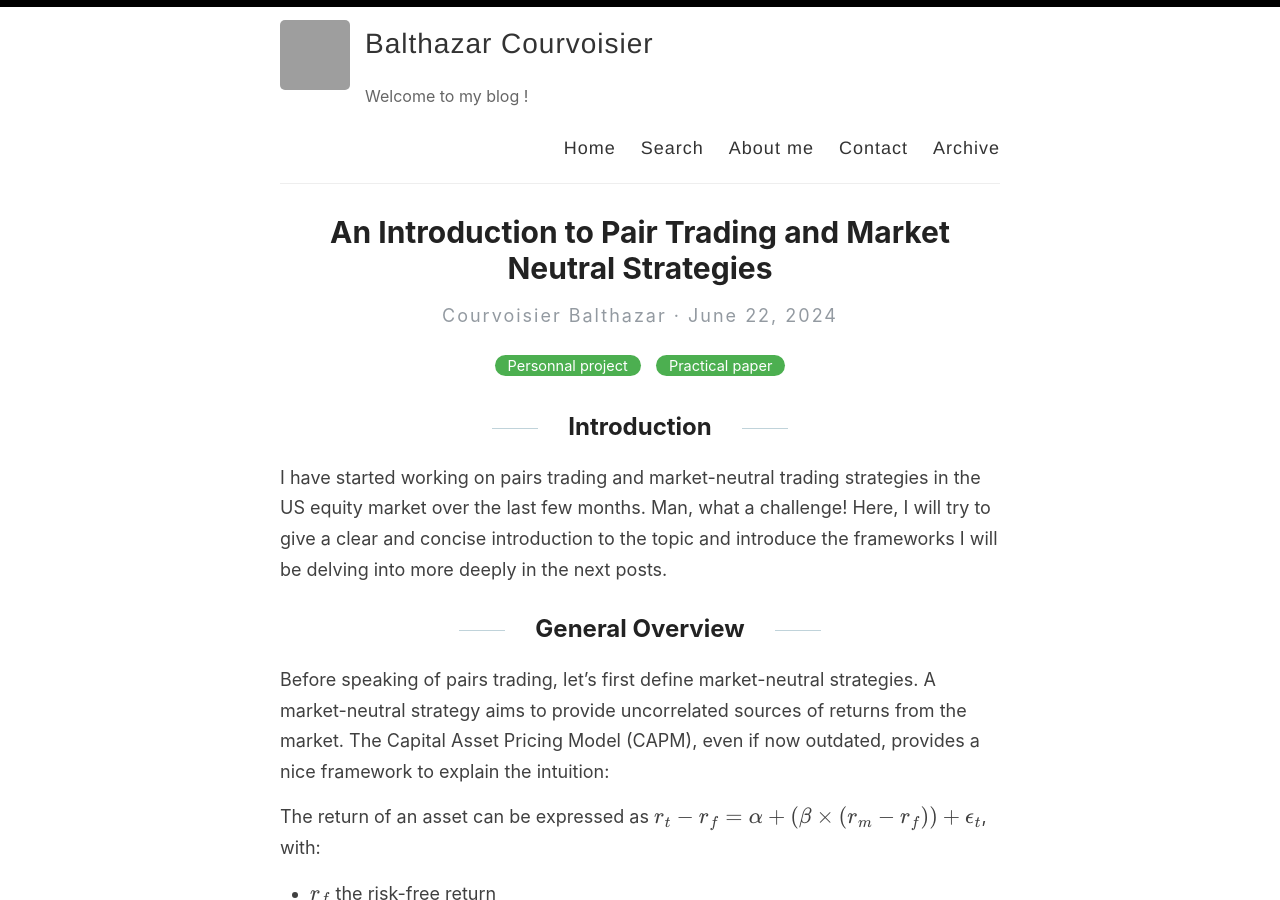
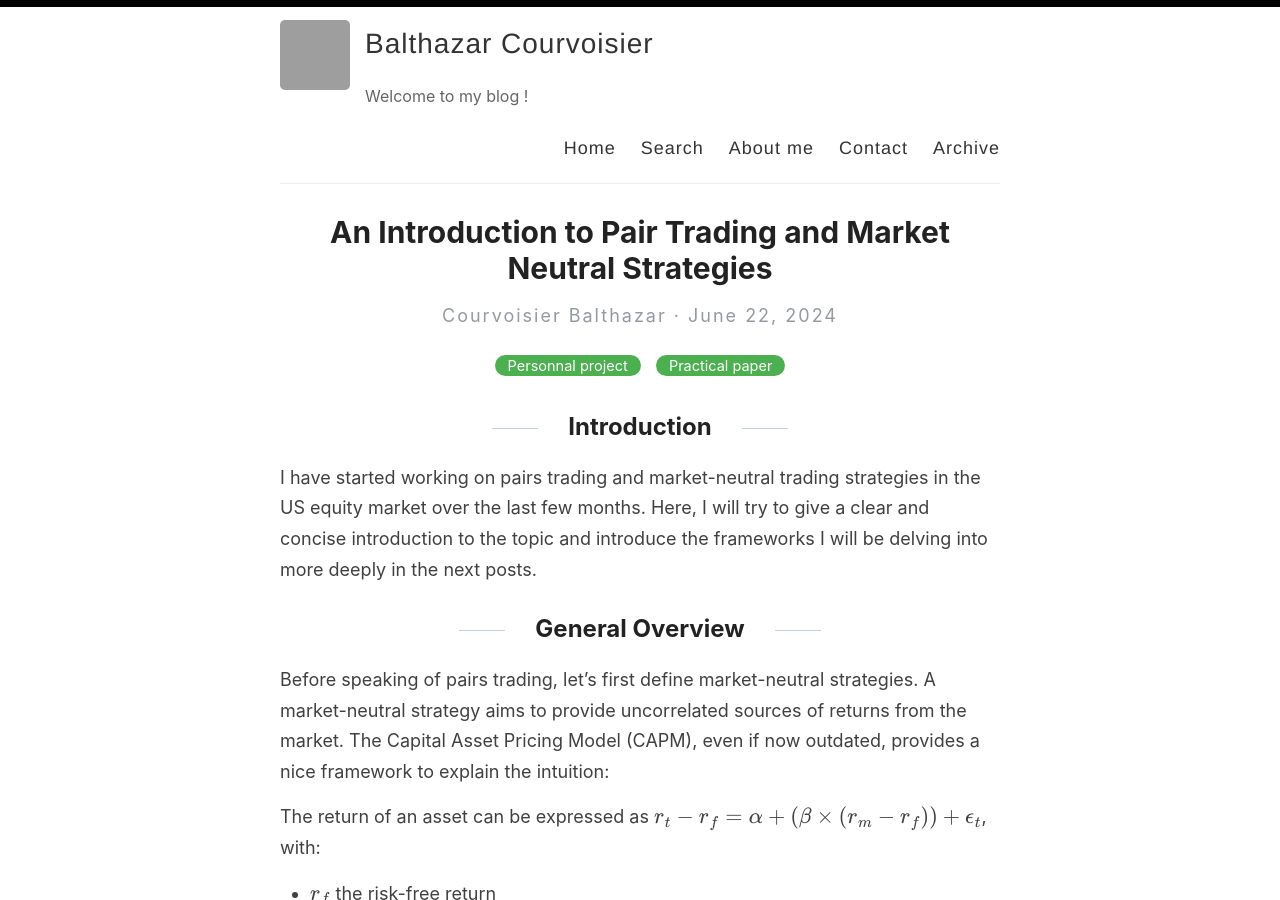
Before and after one commit to Zaltarba/blog, a Jekyll site: the page built from _posts/2024-06-22-PairsTrading-1.md, in a window 1280 px wide and 900 px high. Built offline with Jekyll 4.4.1, drawn with Linux system fonts in a browser that asks for light colours; formulas are drawn with MathJax 3.

Commit message:
Update 2024-06-22-PairsTrading-1.md

```diff
--- a/_posts/2024-06-22-PairsTrading-1.md
+++ b/_posts/2024-06-22-PairsTrading-1.md
@@ -8,7 +8,7 @@ image: /images/PairTrading1.png
 
 ## Introduction
 
-I have started working on pairs trading and market-neutral trading strategies in the US equity market over the last few months. Man, what a challenge! Here, I will try to give a clear and concise introduction to the topic and introduce the frameworks I will be delving into more deeply in the next posts.
+I have started working on pairs trading and market-neutral trading strategies in the US equity market over the last few months. Here, I will try to give a clear and concise introduction to the topic and introduce the frameworks I will be delving into more deeply in the next posts.
 
 ## General Overview
 
```
